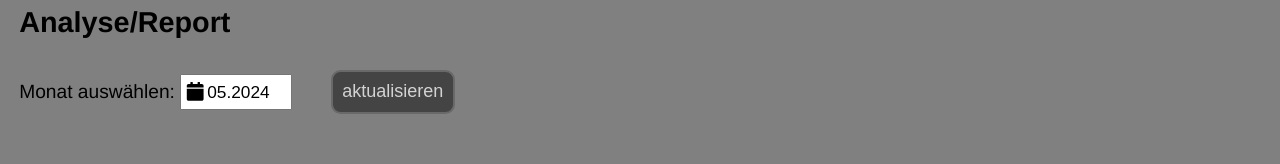
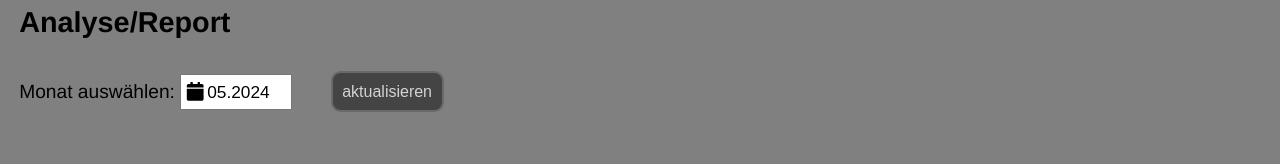
Before and after one commit to CarstenKremser/workhourcapture, a React (Vite) app in the folder frontend/: page /analyse in a window 1280 px wide. Shown: the part 130-294 px from the top of the page. Built offline with nearby package versions, Linux system fonts and the light colour scheme; no server answers.

Commit message:
update data on month selection (and shrinking the update button)

```diff
--- a/frontend/src/components/MainAnalyse.tsx
+++ b/frontend/src/components/MainAnalyse.tsx
@@ -1,6 +1,6 @@
 import '../styles/style.css';
 import '../styles/styles_analyse.css';
-import React, {ReactElement, useState} from "react";
+import React, {ReactElement, useEffect, useState} from "react";
 import axios, {AxiosResponse} from "axios";
 import DatePicker from "react-datepicker";
 import "react-datepicker/dist/react-datepicker.css";
@@ -17,6 +17,10 @@ export function MainAnalyse(): ReactElement {
     const handleSubmit = (event: React.FormEvent<HTMLFormElement>) => {
         event.preventDefault();
         console.log("Submit clicked");
+        updateMonthReport();
+    }
+
+    function updateMonthReport(){
         if (selectedMonth) {
             const year = selectedMonth.getFullYear() as number;
             const month = selectedMonth?.getMonth() + 1 as number;
@@ -39,6 +43,8 @@ export function MainAnalyse(): ReactElement {
         }
     }
 
+    useEffect(() => {updateMonthReport();}, [selectedMonth]);
+
     const renderMonthContent = (_month: number, shortMonth: string, longMonth: string) => {
         const fullYear = new Date().getFullYear();
         const tooltipText = `Tooltip for month: ${longMonth} ${fullYear}`;
@@ -57,7 +63,9 @@ export function MainAnalyse(): ReactElement {
                             id="analyse-monthSelect"
                             className="monthSelect"
                             selected={selectedMonth}
-                            onChange={(date) => setSelectedMonth(date)}
+                            onChange={(date) => {
+                                setSelectedMonth(date);
+                            }}
                             renderMonthContent={renderMonthContent}
                             showMonthYearPicker
                             showIcon
--- a/frontend/src/styles/styles_analyse.css
+++ b/frontend/src/styles/styles_analyse.css
@@ -14,7 +14,7 @@
 
 .analyse-buttonsubmit>.submit {
     display: block;
-    font-size: large;
+    font-size: medium;
     text-decoration: none;
     background-color: var(--button-background);
     color: var(--bar-color);
```
